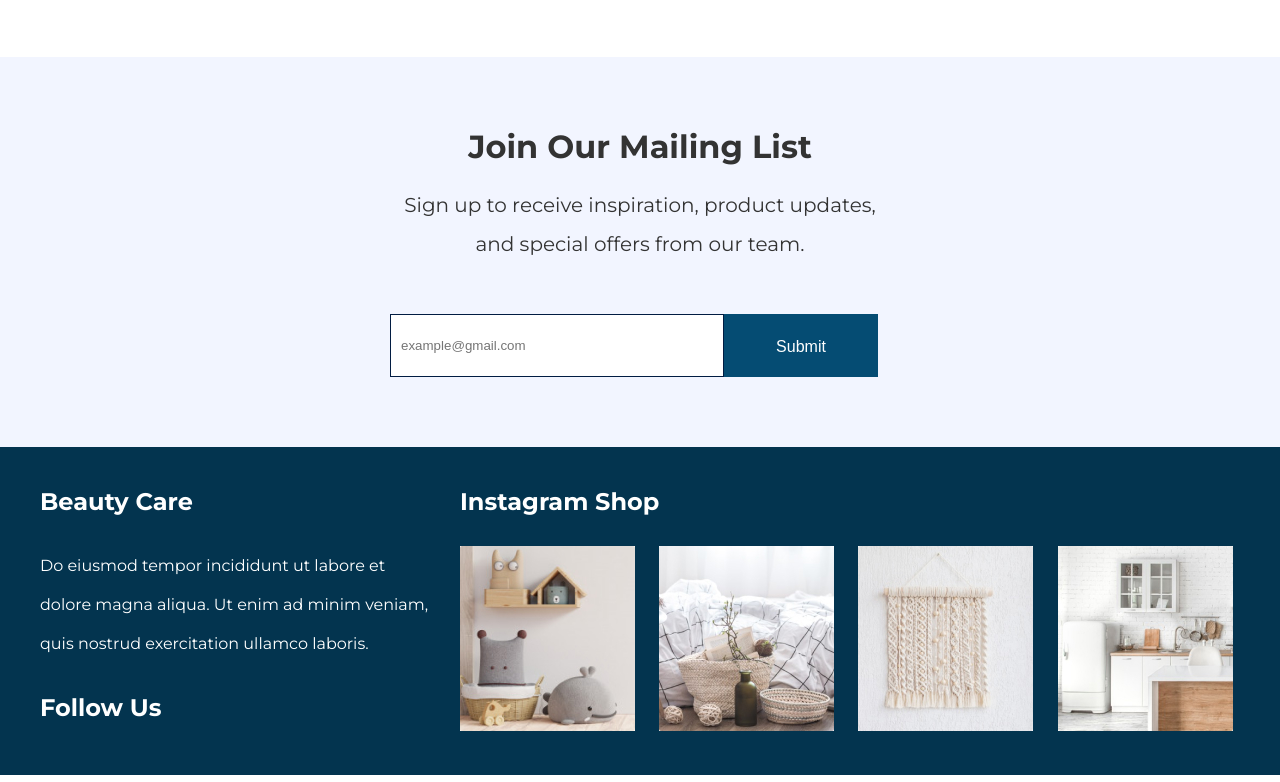
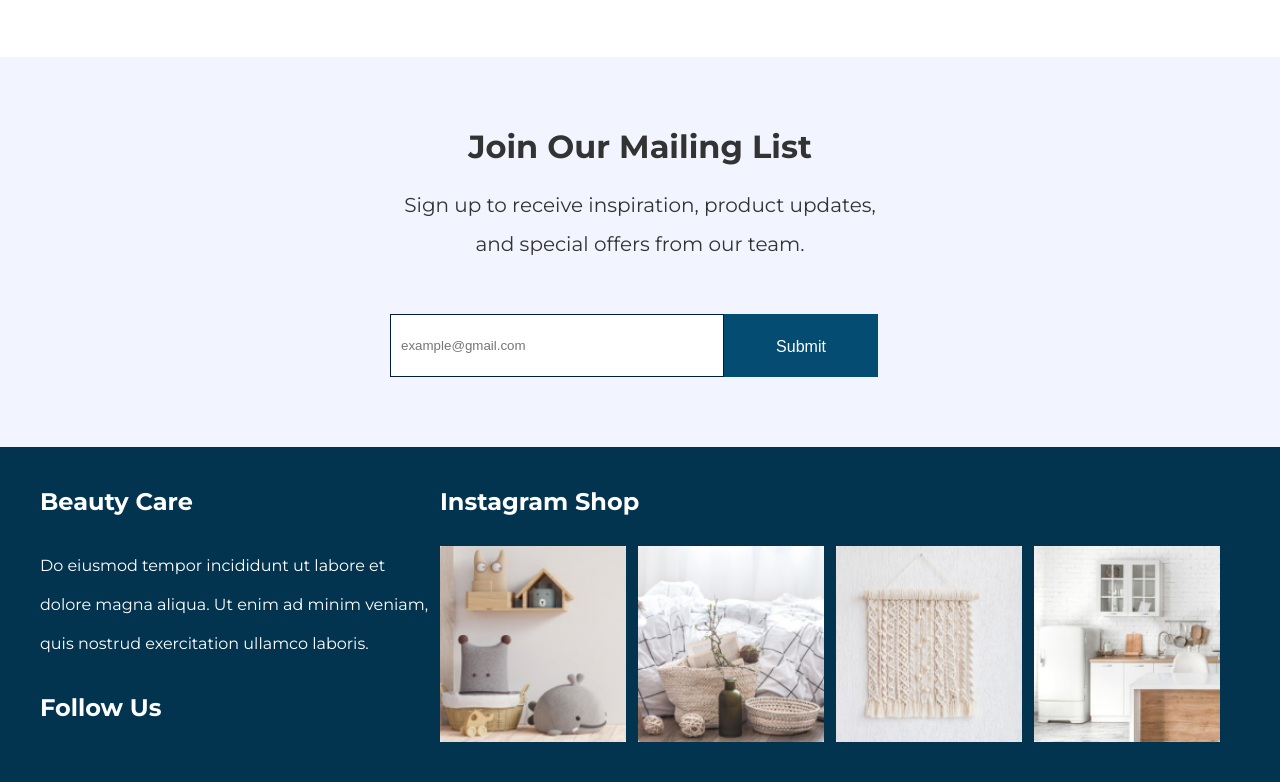
Before and after one commit to MarilynSobalvarro/Clase-5, a website: page index.html in a window 1280 px wide. Shown: the part 4412-5194 px from the top of the page. Drawn offline with Linux system fonts and the light colour scheme.

Commit message:
footer liquid

```diff
--- a/index.html
+++ b/index.html
@@ -190,7 +190,7 @@
                     <h3>Follow Us</h3>
                 </div>
 
-                <div class="footer-img">
+                <div class="footer-img clearfix">
                     <h3>Instagram Shop</h3>
                     <img src="./public/ASSETS/IMG/Social01.jpg" alt="Foto muebles">
                     <img src="./public/ASSETS/IMG/Social02.jpg" alt="Foto objetos">
--- a/sass/_footer.scss
+++ b/sass/_footer.scss
@@ -11,7 +11,8 @@
 }
 
 .footer-content {
-  width: 400px;
+  // parte / total x 100
+  width: 33.33%; // 400px
   float: left;
 
   h3:first-child,
@@ -21,18 +22,23 @@
 }
 
 .footer-img {
-  width: 780px;
+  // parte / total x 100
+  width: 65%; // 780px
   float: left;
-
-  margin-left: 20px;
 
   h3 {
     margin-bottom: 30px;
   }
 
   img {
+    width: 23.8%;
+    float: left;
+  }
+
+  img {
     & + img {
-      margin-left: 20px;
+      // parte / total x 100
+      margin-left: 1.6%; // 20px
     }
   }
 }
```
Also changed, not shown: public/css/styles.css, 1 other file.
